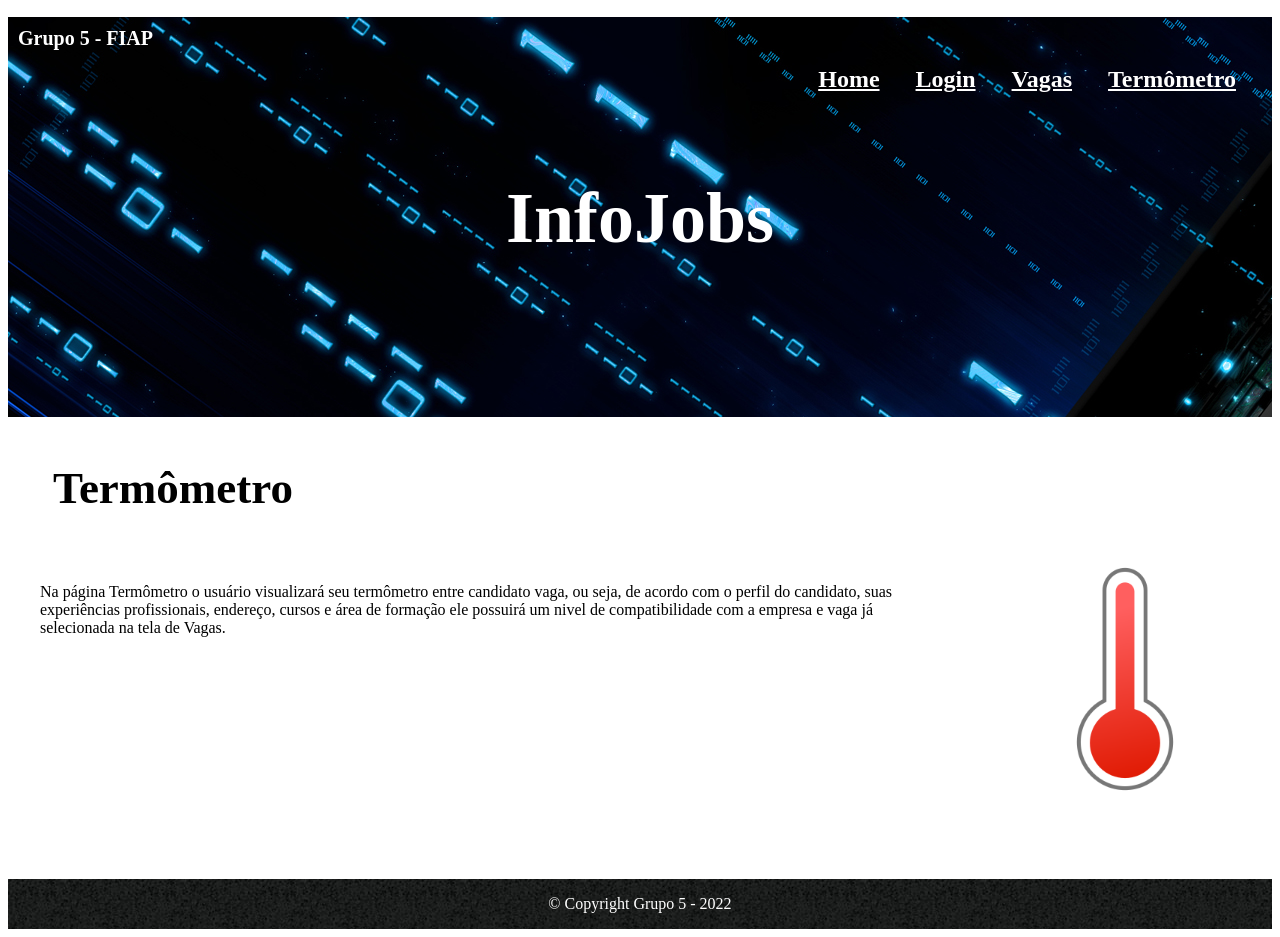
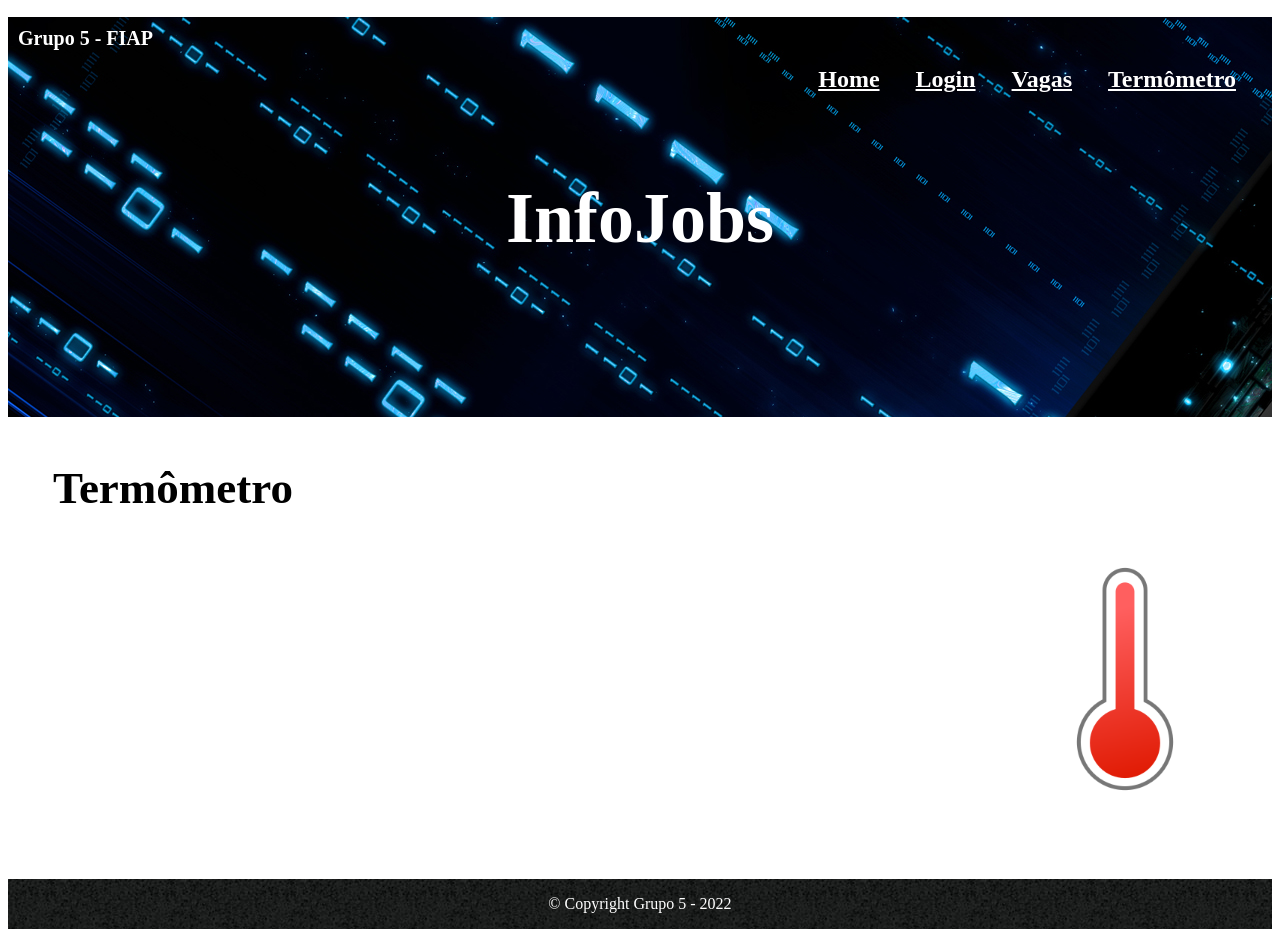
Before and after one commit to Daniel-lpj/TopJobs, a React (Create React App) app: page /termometro in a window 1280 px wide. Built offline with nearby package versions, Linux system fonts and the light colour scheme.

Commit message:
termometro

```diff
--- a/src/Pages/Termometro.jsx
+++ b/src/Pages/Termometro.jsx
@@ -6,8 +6,7 @@
 
 const Termometro = () => {
   const titulo = "Termômetro";
-  const descricao =
-    "Na página Termômetro o usuário visualizará seu termômetro entre candidato vaga, ou seja, de acordo com o perfil do candidato, suas experiências profissionais, endereço, cursos e área de formação ele possuirá um nivel de compatibilidade com a empresa e vaga já selecionada na tela de Vagas.";
+  const descricao = "";
   const alt = "Imagem termômetro";
 
   return (
```
